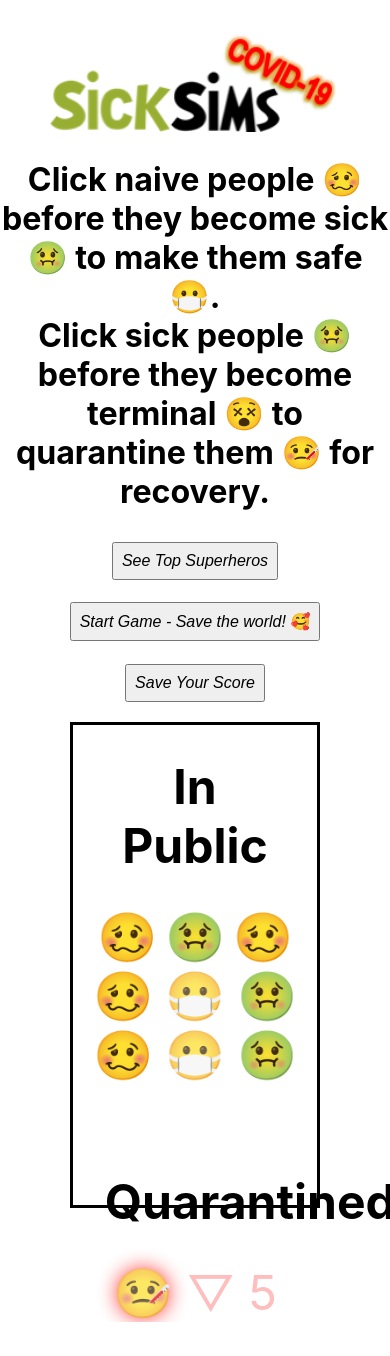
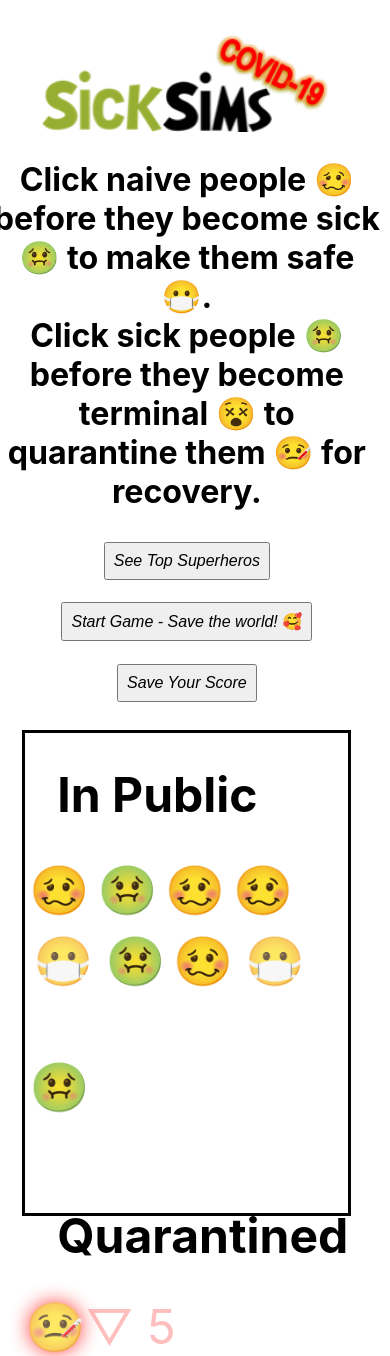
Before and after one commit to ryanmeinzer/sicksims, a React (Create React App) app: page / in a window 390 px wide. Before the commit the page ends 1322 px from the top, so only its background shows below. Built offline with nearby package versions, Linux system fonts and the light colour scheme.

Commit message:
removing mobile responsive height to try to resolve non-wrapping

```diff
--- a/src/index.css
+++ b/src/index.css
@@ -224,4 +224,68 @@ button {
     padding: .25rem;
   }
 
+  .App {
+    text-align: center;
+    font-size: 3rem;
+    display: flex;
+    align-items: center;
+    flex-direction: column;
+    margin: 0 .05rem .5rem;
+    width: 95%;
+  }
+
+  .Header {
+
+    display: flex;
+    flex-direction: column;
+    align-items: center;
+    width: 90%;
+    /* border: solid red; */
+    margin: 0 0 1.75rem;
+  }
+
+  .GameContainer {
+
+    display: flex;
+    flex-direction: column;
+    align-items: center;
+    width: 90%;
+    /* border: solid red; */
+  }
+
+  .FakeGameContainer {
+
+    align-items: center;
+    width: 95%;
+    border: solid red;
+    /* margin: 0 0 1rem; */
+    height: 30rem;
+  }
+
+  .FakeDiv {
+    margin: 5.5rem;
+  }
+
+  .GameContainer, .FakeGameContainer {
+    border: solid black;
+    width: 95%;
+    display: flex;
+    flex-wrap: wrap;
+  }
+
+  .InPublicContainer {
+    /* height: 15rem; */
+    /* display: flex; */
+    /* flex-wrap: wrap; */
+    /* flex-direction: column; */
+    /* width: 95%; */
+    /* border: solid red; */
+  }
+
+  .QuarantinedContainer {
+    /* height: 15rem; */
+    /* width: 95%; */
+    /* border: solid red; */
+  }
+
 }
```
